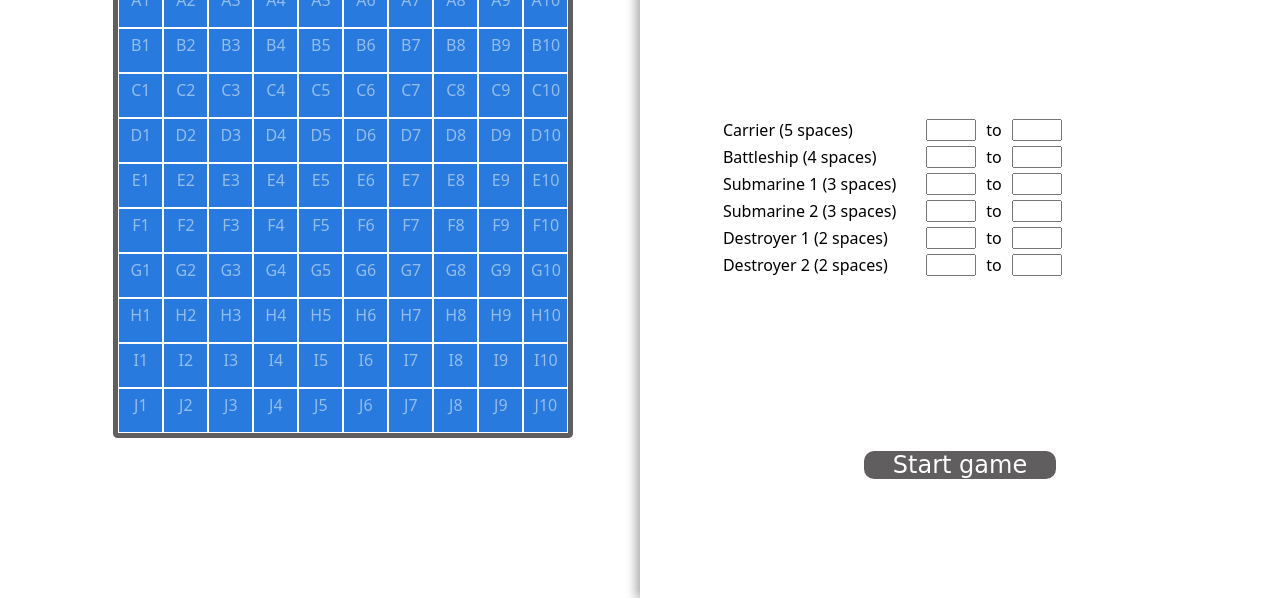
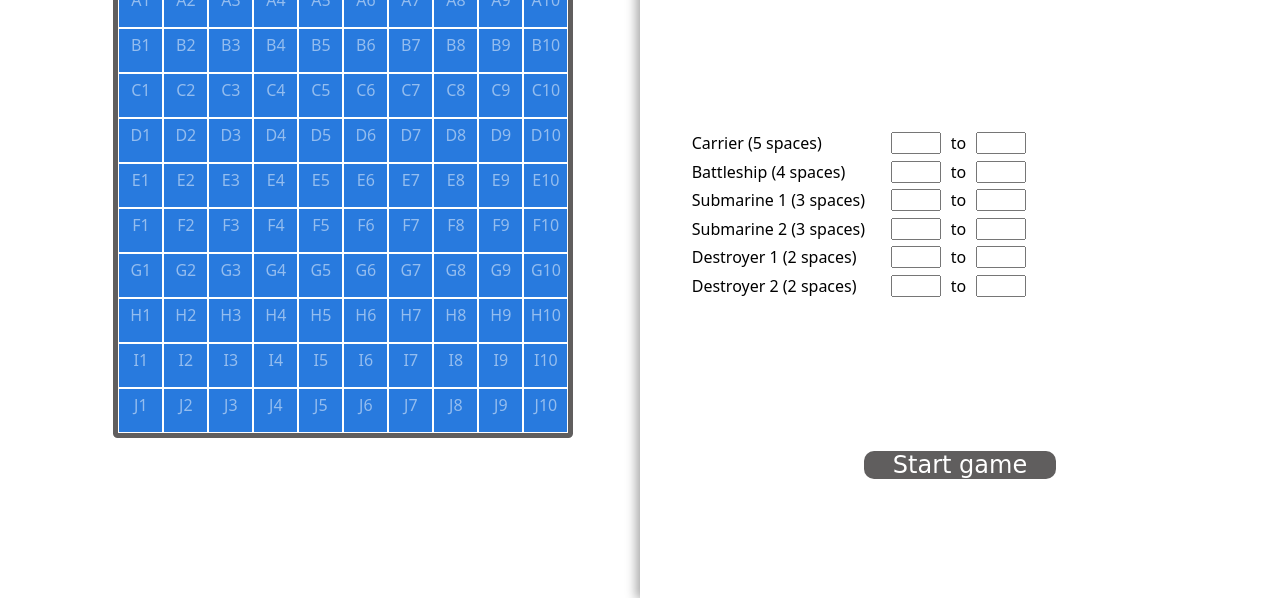
Before and after one commit to fanboy-coder/battleship, a website built with webpack: page src/template.html in a window 1280 px wide. Both pictures are taken after a click on the element "New game". Shown: the part 202-800 px from the top of the page. Built offline with nearby package versions, Linux system fonts and the light colour scheme; a web font is replaced by a local one.

Commit message:
Finished the CSS for this project.

```diff
--- a/src/DOM.js
+++ b/src/DOM.js
@@ -68,7 +68,7 @@ let startWindow = function (game) {
 			game.placeShipCpu();
 			slider.remove();
 		})
-	})
+	});
 }
 
 //validates if a ship can be placed on the board or not
--- a/src/styles/style.css
+++ b/src/styles/style.css
@@ -16,12 +16,14 @@
 
 .form {
 	display: grid;
-	grid-template-columns: 1.5fr 1fr 1fr;
+	grid-template-columns: 1fr 0.8fr 1fr;
+    grid-column-gap: 2vw;
 }
 
 .box {
 	display: flex;
 	flex-direction: row;
+	flex: 1;
 	gap: 10px;
 }
 
@@ -64,7 +66,7 @@ h3,
 	border: 1px solid white;
 }
 
-.hit, .miss,.sunk, .validation {
+.hit, .miss,.sunk, .validation, .right,  .wrong {
 	background-repeat: no-repeat;
 }
 
@@ -124,6 +126,7 @@ h3,
 	background-color: white;
     height: 100%;
     min-width: 50%;
+	max-width: 50%;
     display: grid;
 	grid-template-rows: repeat(3, 1fr);
     align-items: center;
@@ -155,7 +158,16 @@ h3,
 .dock {
 	display: grid;
 	grid-template-rows: repeat(5, 1fr);
+	grid-row-gap: 5%;
+	width: auto;
+}
+
+.validation {
+	display: flex;
+	font-size: xx-small;
+	align-items: center;
 	gap: 5px;
+	width: 13dvw;
 }
 
 .button {
```
Also changed, not shown: dist/bundle.js.
